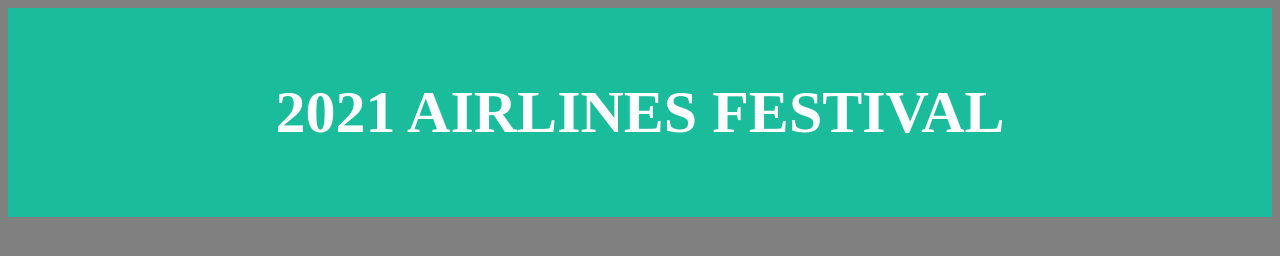
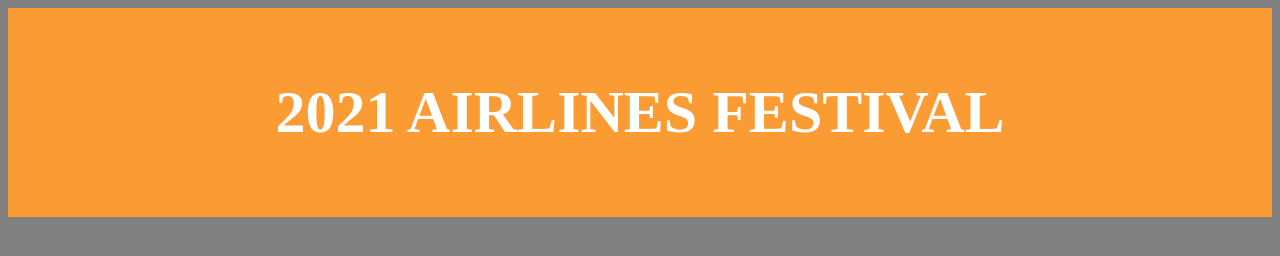
Before and after one commit to fightingox1/Airline-fest-2021, a plain HTML site: page index.html in a window 1280 px wide. Drawn offline with Linux system fonts and the light colour scheme.

Commit message:
Update index.html

```diff
--- a/index.html
+++ b/index.html
@@ -5,10 +5,9 @@
     margin: auto;
    }
     .header {
-  background-color:#33475b;
   padding: 30px;
   text-align: center;
-  background: #1abc9c;
+  background: #FB9B34;
   color: white;
   font-size: 30px;
 }
```
